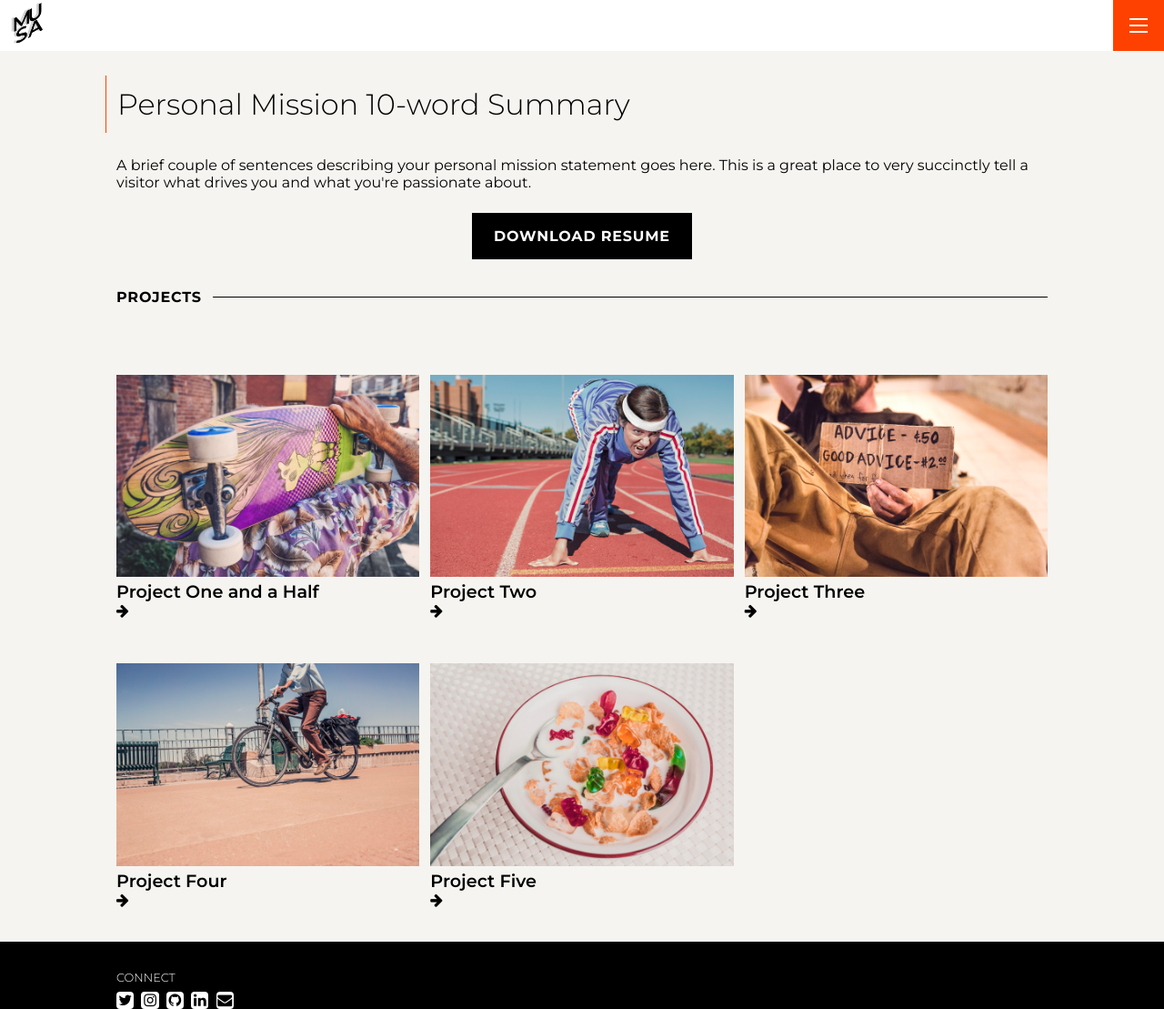
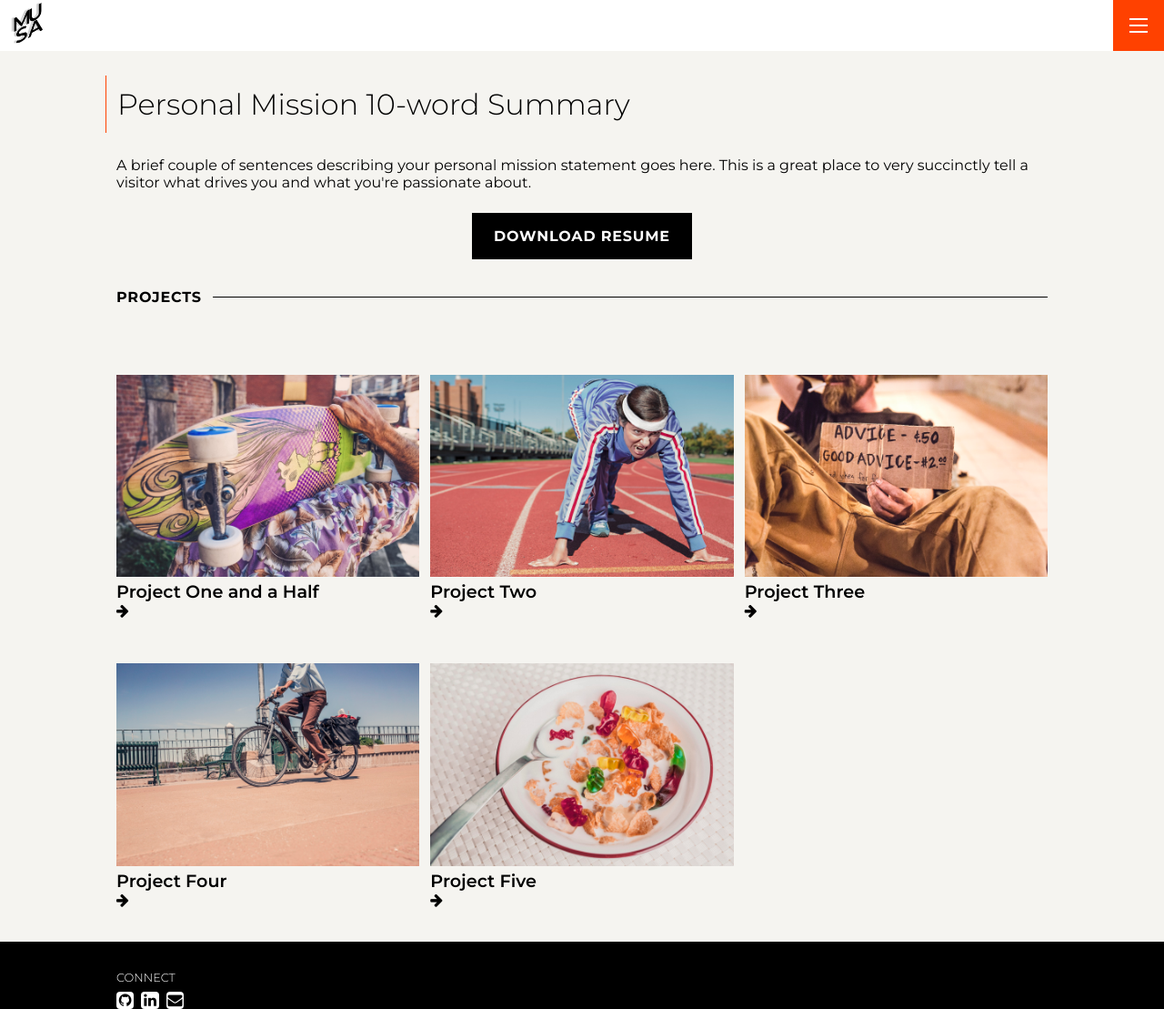
Before and after one commit to astauf03/portfolio, a Jekyll site: the page built from index.md, in a window 1280 px wide and 1109 px high. Shown: the whole window at 91% size. Built offline with Jekyll 4.4.1, drawn with Linux system fonts in a browser that asks for light colours.

Commit message:
deleted twitter-instagram icons

```diff
--- a/_data/settings.yml
+++ b/_data/settings.yml
@@ -32,11 +32,9 @@ menu:
 
 social_label: Connect
 social:
-- {icon: 'twitter',   link: 'https://twitter.com/paululele'}
-- {icon: 'instagram', link: 'https://instagram.com/paululele'}
-- {icon: 'github',    link: 'https://github.com/lenpaul'}
-- {icon: 'linkedin',  link: 'https://linkedin.com/in/lenpaul'}
-- {icon: 'envelope',  link: 'mailto:mailto:l.nguyen.paul@gmail.com'}
+- {icon: 'github',    link: 'https://github.com/astauf03'}
+- {icon: 'linkedin',  link: 'https://linkedin.com/in/astauf03'}
+- {icon: 'envelope',  link: 'mailto:mailto:astauf03@gmail.com'}
 
 # social network icons available: 'twitter' / 'facebook' / 'github' / 'pinterest' 'google-plus' / 'linkedin' / 'youtube' / 'instagram' / 'dribbble' / 'behance' / 'soundcloud' / 'vine'
 
```
Also changed, not shown: 1 other file.
